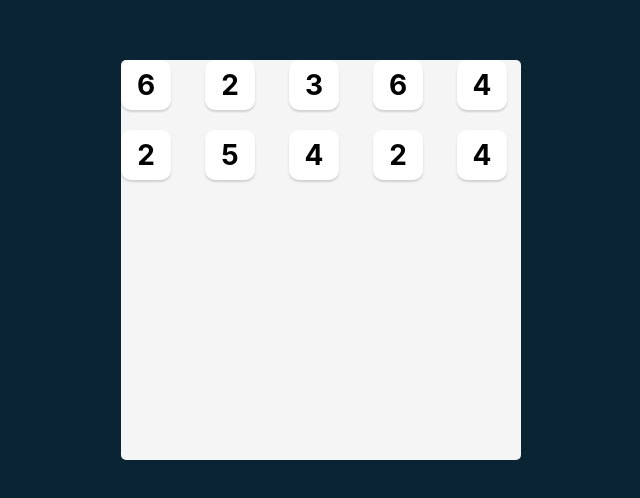
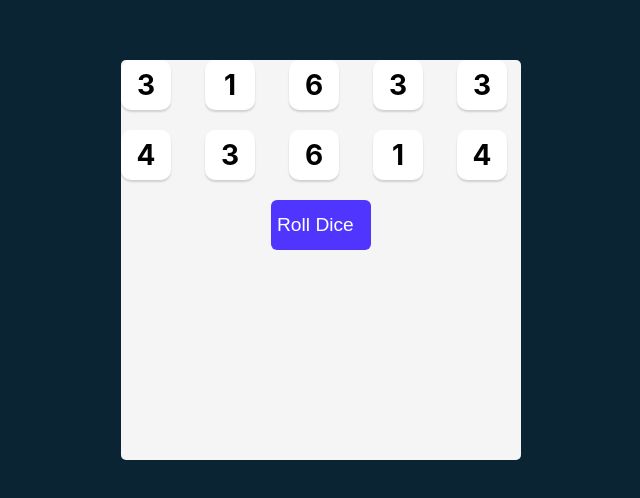
Before and after one commit to emmy-niyonsaba/Tenzies, a React (Vite) app: page / in a window 1280 px wide. Shown: the part 140-638 px from the top of the page, without its empty margins (319-959 px from the left). Built offline with nearby package versions, Linux system fonts and the light colour scheme.

Commit message:
add the roll button to chage the value

```diff
--- a/src/App.css
+++ b/src/App.css
@@ -45,3 +45,33 @@ main {
     font-weight: bold;
     cursor: pointer;
 }
+
+button {
+    font-family: Karla, sans-serif;
+    cursor: pointer;
+}
+
+.dice-container button {
+    height: 50px;
+    width: 50px;
+    box-shadow: 0px 2px 2px rgba(0, 0, 0, 0.15);
+    border-radius: 10px;
+    border: none;
+    background-color: white;
+    font-size: 1.75rem;
+    font-weight: bold;
+}
+.roll-dice {
+    height: 50px;
+    width: 100px;
+    border: none;
+    border-radius: 6px;
+    background-color: #5035FF;
+    color: white;
+    font-size: 1.2rem;
+    align-items: center;
+    display: flex;
+  margin: auto;
+  margin-top: 20px;
+
+}
--- a/src/App.jsx
+++ b/src/App.jsx
@@ -1,18 +1,36 @@
-import React from 'react'
+import {useState} from 'react'
 import './App.css'
 import Die from './components/Die'
-const dies = []
 function App() {
-      for(let i=0;i<5;i++){
-        const randomNumber = Math.ceil(Math.random()*6)
-        dies.push(randomNumber)
-      }
+
+
+  ///      Question : how i am looping five t((ime and get 10 number in array?
+  const[dies,setDies] = useState(generateDies())
+  function generateDies(){
+    const newDies = []
+    for(let i=0;i<10;i++){
+      newDies.push(Math.ceil(Math.random()*6))
+    }
+      return newDies
+  }
+
+
+
+   const diceElements = dies.map((die,index) => <Die key={index} value={die}/>)
+
+
+  function rollDies(){
+    setDies(generateDies())
+  }
   return (
+
     <>
     <main>
      <div className="dice-container">
-        {dies.map((die,index)=><Die key={index} value={die}/>)}
+        {diceElements}
+
      </div>
+     <button className="roll-dice" onClick={rollDies}>Roll Dice</button>
     </main>
     </>
   )
```
